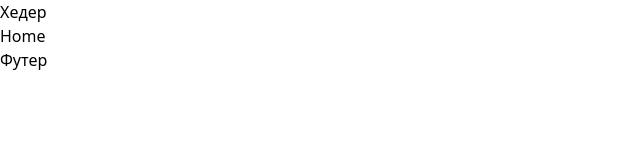
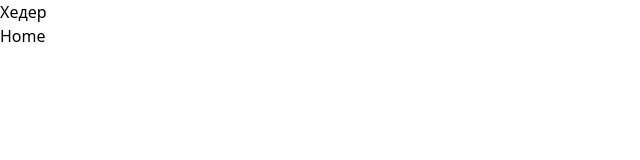
Before and after one commit to NVinox/urls-check-frontend, a React (Vite) app: page / in a window 1280 px wide. Shown: the top 160 px of the page, without its empty margins (0-640 px from the left). Built offline with nearby package versions, Linux system fonts and the light colour scheme.

Commit message:
feat: прижал футер к низу

```diff
--- a/index.html
+++ b/index.html
@@ -7,7 +7,7 @@
 		<title>urls-check-frontend</title>
 	</head>
 	<body>
-		<div id="root"></div>
+		<div class="root" id="root"></div>
 		<script type="module" src="/src/app/main.tsx"></script>
 	</body>
 </html>
--- a/src/app/index.css
+++ b/src/app/index.css
@@ -41,6 +41,10 @@ body {
 	-webkit-font-smoothing: antialiased;
 }
 
+main {
+	flex: 1 1 100%;
+}
+
 img,
 picture {
 	max-width: 100%;
@@ -65,6 +69,12 @@ a {
 	text-decoration: none;
 }
 
+.root {
+	display: flex;
+	flex-direction: column;
+	min-height: 100vh;
+}
+
 @media (prefers-reduced-motion: reduce) {
 	html:focus-within {
 		scroll-behavior: auto;
```
